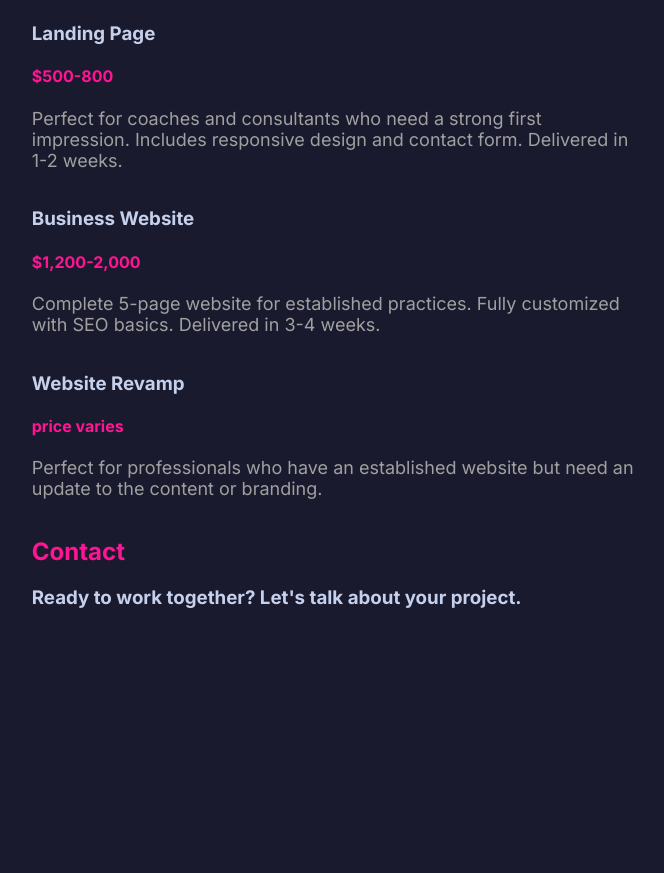
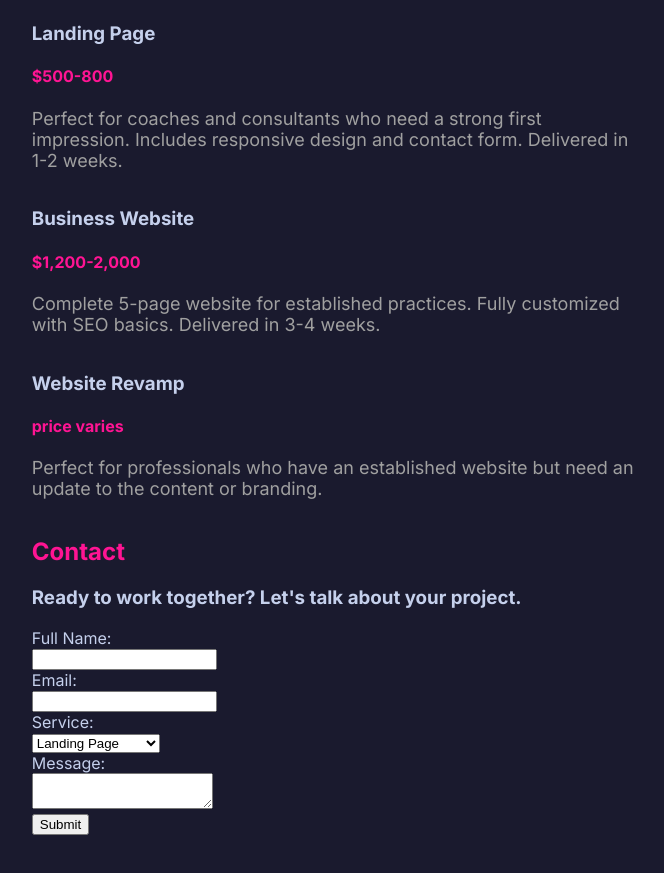
Before and after one commit to kpuzzonia/portfolio-site, a plain HTML site: page index.html in a window 1280 px wide. Shown: the part 1108-1981 px from the top of the page, without its empty margins (528-1192 px from the left). Before the commit the page ends 1836 px from the top, so only its background shows below. Drawn offline with Linux system fonts and the light colour scheme.

Commit message:
Update contact section

```diff
--- a/index.html
+++ b/index.html
@@ -105,6 +105,23 @@
             <div>
                 <h2 id="contact">Contact</h2>
                 <h3>Ready to work together? Let's talk about your project.</h3>
+                <form>
+                    <label for="fullName">Full Name:</label><br>
+                    <input type="text" id="fullName" name="fullName" required><br>
+                    <label for="emailAddress">Email:</label><br>
+                    <input type="email" id="emailAddress" name="emailAddress" required><br>
+                    <label for="service">Service:</label><br>
+                    <select id="service" name="service">
+                        <option value="landing page">Landing Page</option>
+                        <option value="business website">Business Website</option>
+                        <option value="website revamp">Website Revamp</option>
+                        <option value="just exploring">Just Exploring</option>
+                    </select><br>
+                    <label for="message">Message:</label><br>
+                    <textarea id="message" name="message" required>
+                    </textarea><br>
+                    <button type="submit">Submit</button>
+                </form>
             </div>
          </div>
 
--- a/styles.css
+++ b/styles.css
@@ -17,7 +17,7 @@ h2 {
     font-size: 24px;
 }
 
-h3 {
+h3, form {
     color: #c5d0ec;
 }
 
```
Also changed, not shown: Screenshot 2025-09-10 at 1.36.14 PM.png (deleted), 1 other file.
